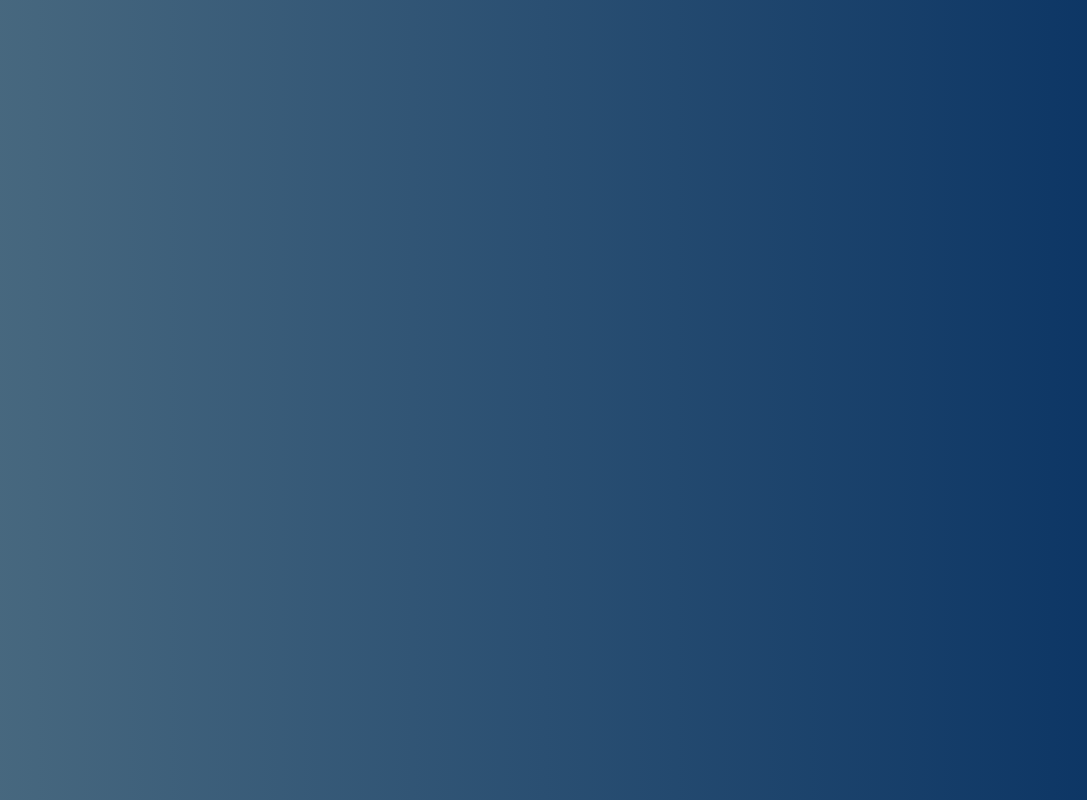
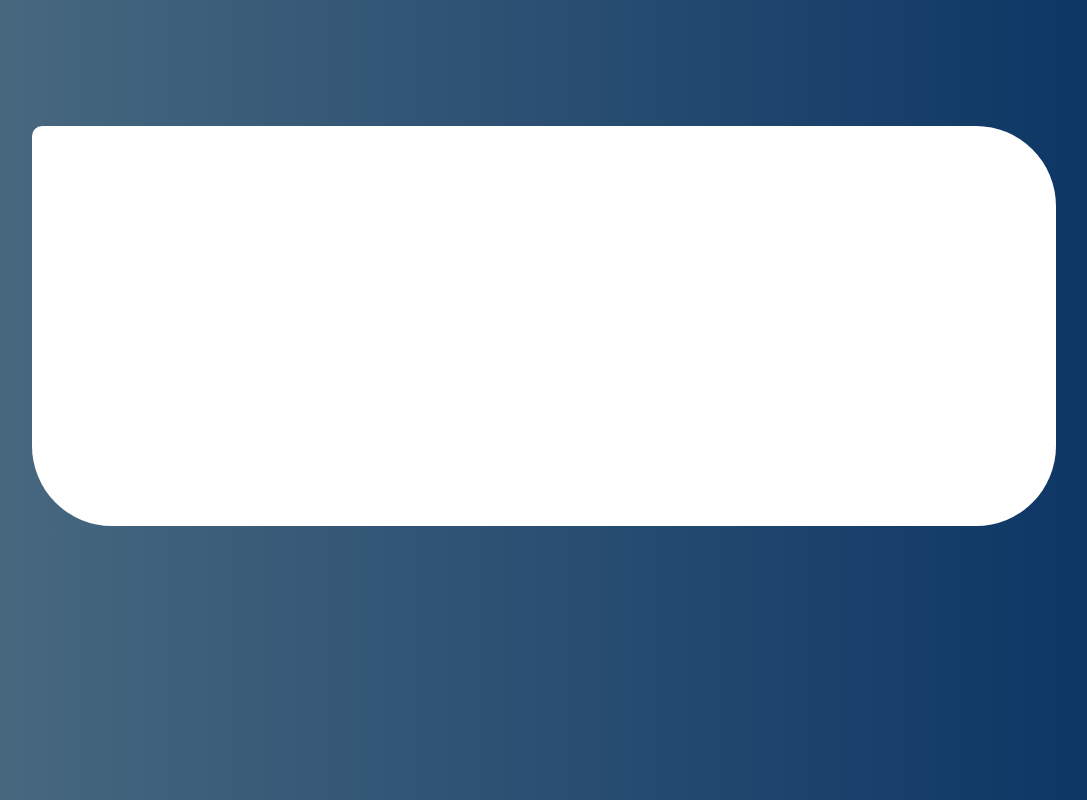
Before and after one commit to glvPedro/CRUD, a plain HTML site: page index.html in a window 1280 px wide. Shown: the whole page, without its empty margins (96-1183 px from the left). Drawn offline with Linux system fonts and the light colour scheme.

```diff
--- a/index.css
+++ b/index.css
@@ -1,3 +1,16 @@
 body {
     background: linear-gradient(to right, #4c6c81, #083263);
 }
+
+.container {
+    background-color: white;
+    align-items: center;
+    display: flex;
+    margin: auto;
+
+    width: 80vw;
+    height: 50vh;
+    margin-top: 10%;
+
+    border-radius: 10px 80px 80px 80px;
+}
--- a/index.html
+++ b/index.html
@@ -12,7 +12,9 @@
 
 <body>
     <div class="container">
+        <table>
 
+        </table>
     </div>
 </body>
 
```
